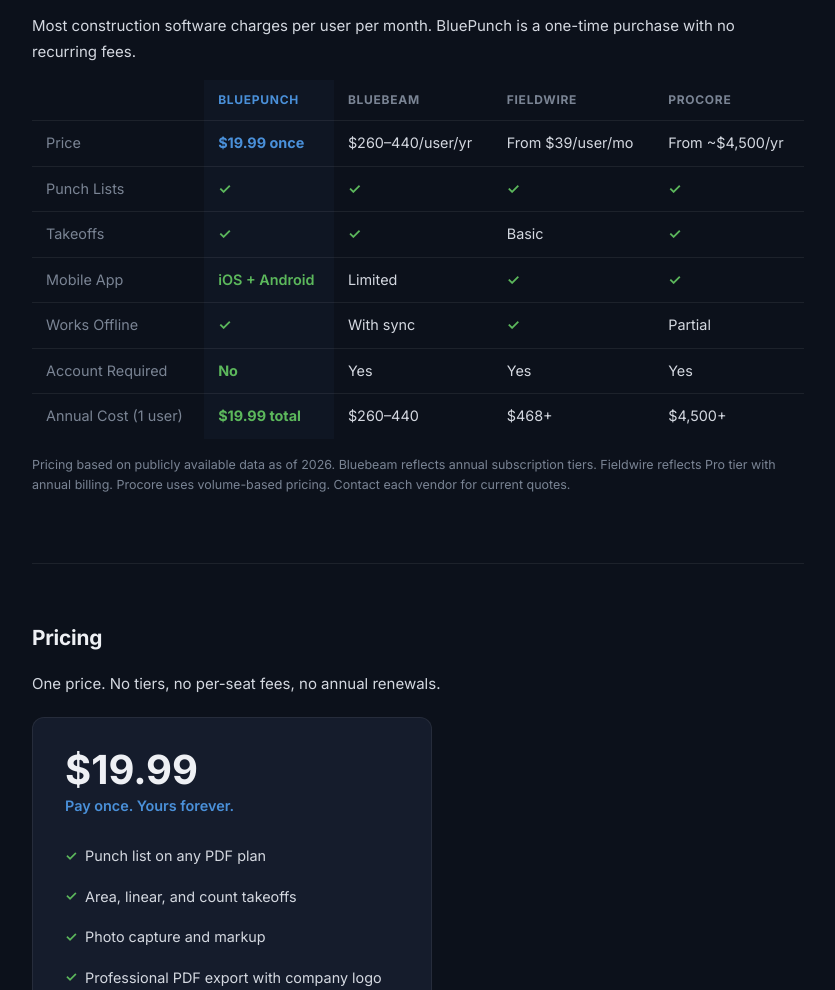
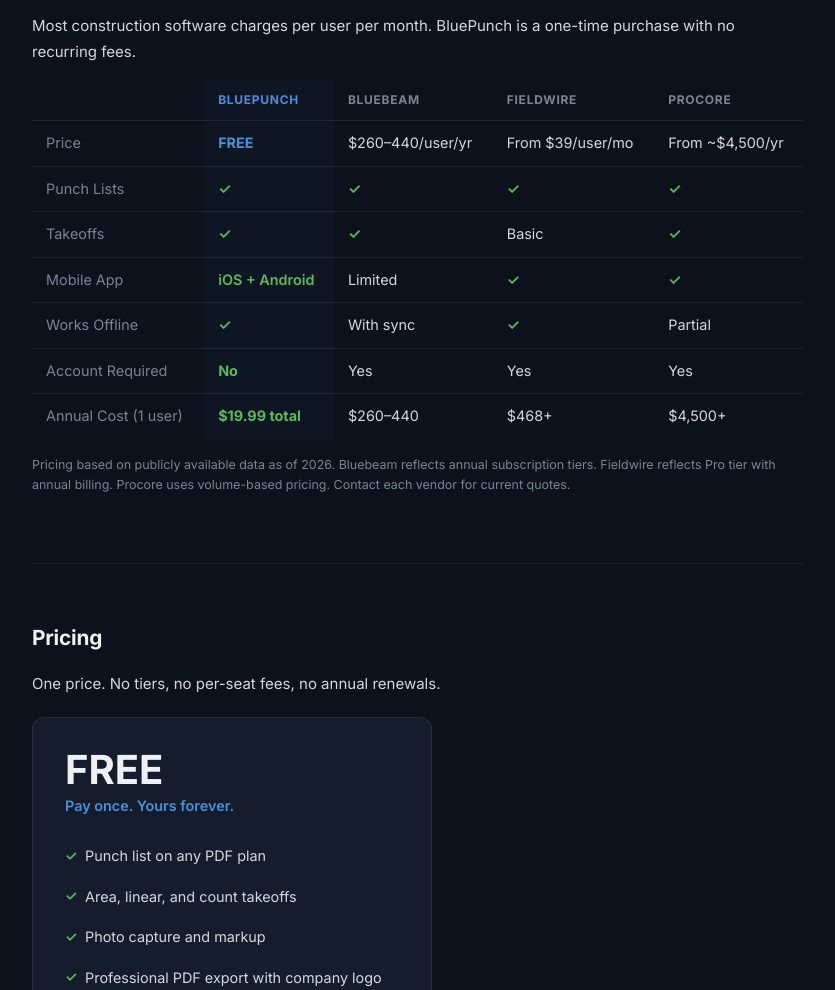
Before and after one commit to bldrlife/bluepunchwebsite, a plain HTML site: page index.html in a window 1280 px wide. Shown: the part 4601-5591 px from the top of the page, without its empty margins (222-1057 px from the left). Drawn offline with Linux system fonts and the light colour scheme.

Commit message:
Update index.html

```diff
--- a/index.html
+++ b/index.html
@@ -4,9 +4,9 @@
   <meta charset="UTF-8" />
   <meta name="viewport" content="width=device-width, initial-scale=1.0" />
   <title>BluePunch: construction punch lists and takeoffs</title>
-  <meta name="description" content="BluePunch is a punch list and takeoff app for construction. Mark up PDF plans, run area and linear takeoffs, and export professional reports. One-time purchase, no subscription." />
+  <meta name="description" content="BluePunch is a punch list and takeoff app for construction. Mark up PDF plans, run area and linear takeoffs, and export professional reports. FREE, no subscription." />
   <meta property="og:title" content="BluePunch: construction punch lists and takeoffs" />
-  <meta property="og:description" content="Punch lists, takeoffs, and PDF exports. $19.99 one-time. No subscription." />
+  <meta property="og:description" content="Punch lists, takeoffs, and PDF exports. No subscription. Free!" />
   <meta property="og:image" content="feature.png" />
   <link rel="icon" href="icon.png" />
   <link rel="preconnect" href="https://fonts.googleapis.com" />
@@ -599,7 +599,7 @@
           <tbody>
             <tr>
               <td>Price</td>
-              <td class="col-bp val-bp">$19.99 once</td>
+              <td class="col-bp val-bp">FREE</td>
               <td>$260–440/user/yr</td>
               <td>From $39/user/mo</td>
               <td>From ~$4,500/yr</td>
@@ -662,7 +662,7 @@
       <p>One price. No tiers, no per-seat fees, no annual renewals.</p>
 
       <div class="pricing-box">
-        <div class="price">$19.99</div>
+        <div class="price">FREE</div>
         <div class="price-sub">Pay once. Yours forever.</div>
         <ul>
           <li>Punch list on any PDF plan</li>
```
